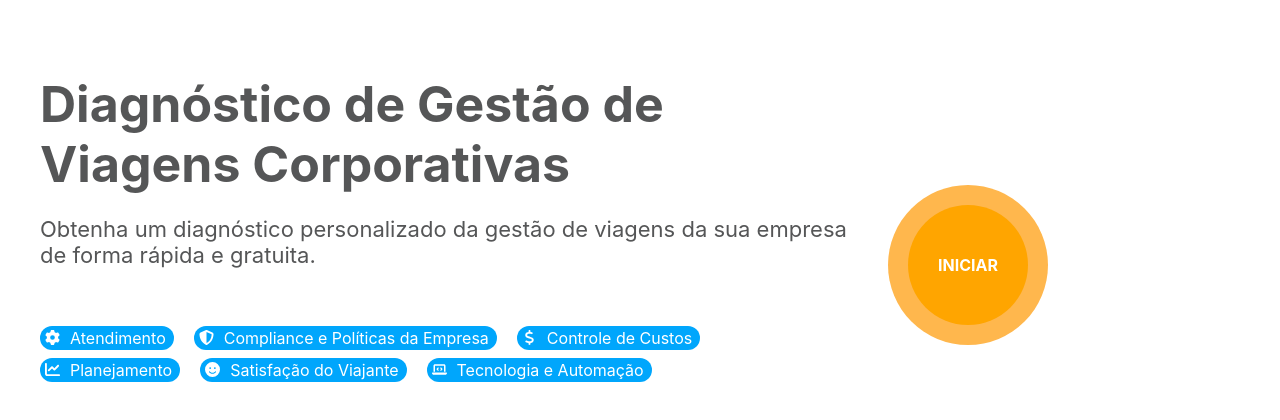
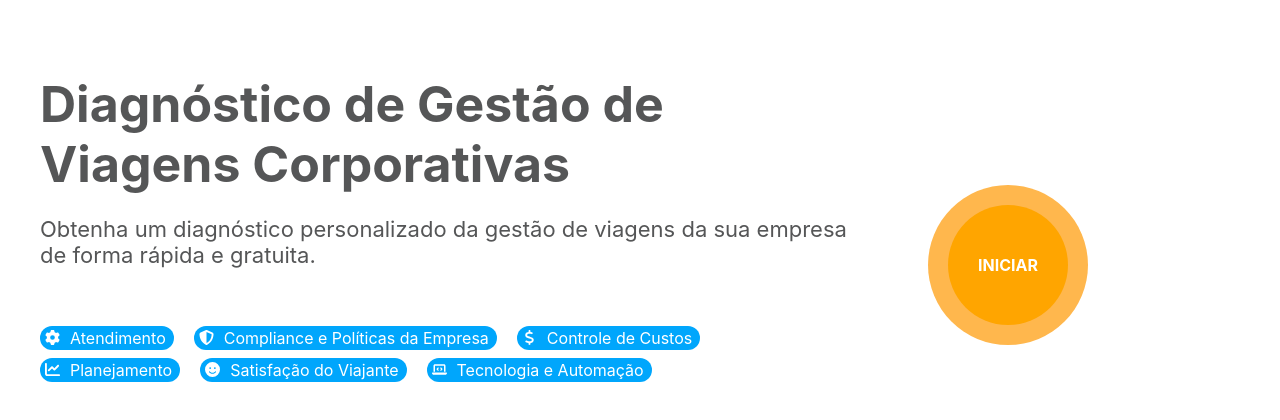
Before and after one commit to RaphaPaixOnfly/responsive-next, a Next.js app: page / in a window 1280 px wide. Shown: the top 420 px of the page. Built offline with nearby package versions, Linux system fonts and the light colour scheme.

Commit message:
corrigindo

```diff
--- a/styles/Home.module.css
+++ b/styles/Home.module.css
@@ -108,9 +108,7 @@
     .iconItem p {
       color: #000000;
     }
-    .column2{
-      margin-left: 40px;
-    }
+
   }
 
   @media (min-width: 768px) {
@@ -122,6 +120,9 @@
     }
     .iconItem{
       background-color: #00A6FC;
+    }
+    .column2{
+      margin-left: 40px;
     }
   }
   .iconItem {
```
